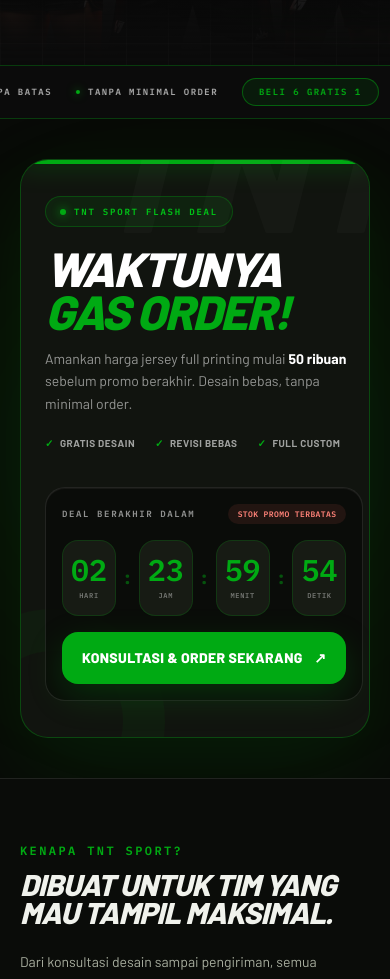
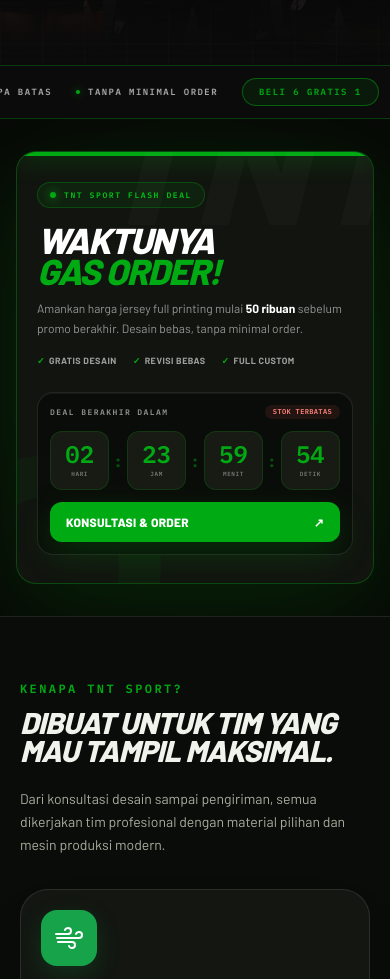
Before and after one commit to ersetdigital-sudo/tntsport, a Next.js app: page /katalog in a window 390 px wide. Shown: the part 923-1902 px from the top of the page. Built offline with nearby package versions, Linux system fonts and the light colour scheme; no server answers; the database is empty; a web font is replaced by a local one.

Commit message:
fix: Flash Sale responsive mobile layout improvements

```diff
--- a/app/katalog/page.tsx
+++ b/app/katalog/page.tsx
@@ -342,43 +342,43 @@
 
 function FlashSale({ waLink }: { waLink: string }) {
   return (
-    <section id="flash-sale" className="grid-noise relative overflow-hidden border-b border-white/10 bg-[#080a07] px-5 py-10 text-white lg:px-8 lg:py-14">
+    <section id="flash-sale" className="grid-noise relative overflow-hidden border-b border-white/10 bg-[#080a07] px-4 py-8 text-white sm:px-5 sm:py-10 lg:px-8 lg:py-14">
       <div className="pointer-events-none absolute left-1/2 top-1/2 h-72 w-72 -translate-x-1/2 -translate-y-1/2 rounded-full bg-[#00aa13]/15 blur-[110px]" />
-      <div className="relative mx-auto max-w-7xl overflow-hidden rounded-[1.75rem] border border-[#00aa13]/35 bg-[#11140f] shadow-[0_28px_90px_rgba(0,170,19,.12)]">
+      <div className="relative mx-auto max-w-7xl overflow-hidden rounded-2xl border border-[#00aa13]/35 bg-[#11140f] shadow-[0_28px_90px_rgba(0,170,19,.12)] sm:rounded-[1.75rem]">
         <div className="absolute inset-x-0 top-0 h-1 bg-[#00aa13] shadow-[0_0_24px_rgba(0,170,19,.8)]" />
         <div className="pointer-events-none absolute -right-8 -top-20 select-none text-[170px] font-black italic leading-none text-white/[.025] sm:text-[240px]">TNT</div>
         <div className="pointer-events-none absolute -bottom-24 -left-20 h-56 w-56 rounded-full border-[42px] border-[#00aa13]/5" />
 
-        <div className="relative grid gap-9 px-6 py-9 sm:px-9 sm:py-11 lg:grid-cols-[1fr_1.05fr] lg:items-center lg:px-12">
+        <div className="relative grid gap-6 px-5 py-7 sm:px-9 sm:py-11 lg:grid-cols-[1fr_1.05fr] lg:items-center lg:gap-9 lg:px-12">
           <div>
-            <div className="inline-flex items-center gap-2 rounded-full border border-[#00aa13]/30 bg-[#00aa13]/10 px-3.5 py-2 text-[9px] font-black uppercase tracking-[.2em] text-[#00c317] sm:text-[10px]"
+            <div className="inline-flex items-center gap-2 rounded-full border border-[#00aa13]/30 bg-[#00aa13]/10 px-3 py-1.5 text-[8px] font-black uppercase tracking-[.2em] text-[#00c317] sm:px-3.5 sm:py-2 sm:text-[10px]"
                  style={{ fontFamily: "var(--font-mono)" }}>
               <span className="h-1.5 w-1.5 animate-pulse rounded-full bg-[#00aa13] shadow-[0_0_10px_#00aa13]" />
               TNT Sport Flash Deal
             </div>
-            <h2 className="mt-5 text-5xl font-black uppercase leading-[.88] tracking-[-.035em] sm:text-6xl"
+            <h2 className="mt-4 text-4xl font-black uppercase leading-[.88] tracking-[-.035em] sm:mt-5 sm:text-5xl lg:text-6xl"
                 style={{ fontFamily: "var(--font-sans)", fontStretch: "condensed", fontStyle: "italic" }}>
               Waktunya<br /><span className="text-[#00aa13]">Gas Order!</span>
             </h2>
-            <p className="mt-4 max-w-md text-sm leading-relaxed text-white/55 sm:text-base">
+            <p className="mt-3 max-w-md text-xs leading-relaxed text-white/55 sm:mt-4 sm:text-sm lg:text-base">
               Amankan harga jersey full printing mulai <strong className="text-white">50 ribuan</strong> sebelum promo berakhir. Desain bebas, tanpa minimal order.
             </p>
-            <div className="mt-5 flex flex-wrap gap-x-5 gap-y-2 text-[10px] font-bold uppercase tracking-wider text-white/60">
-              <span><b className="mr-1.5 text-[#00aa13]">✓</b>Gratis desain</span>
-              <span><b className="mr-1.5 text-[#00aa13]">✓</b>Revisi bebas</span>
-              <span><b className="mr-1.5 text-[#00aa13]">✓</b>Full custom</span>
+            <div className="mt-4 flex flex-wrap gap-x-4 gap-y-1.5 text-[9px] font-bold uppercase tracking-wider text-white/60 sm:mt-5 sm:gap-x-5 sm:text-[10px]">
+              <span><b className="mr-1 text-[#00aa13] sm:mr-1.5">✓</b>Gratis desain</span>
+              <span><b className="mr-1 text-[#00aa13] sm:mr-1.5">✓</b>Revisi bebas</span>
+              <span><b className="mr-1 text-[#00aa13] sm:mr-1.5">✓</b>Full custom</span>
             </div>
           </div>
 
-          <div className="rounded-2xl border border-white/10 bg-[#090b08]/80 p-4 shadow-[inset_0_1px_0_rgba(255,255,255,.05)] sm:p-6">
-            <div className="flex items-center justify-between gap-3">
-              <p className="text-[9px] font-black uppercase tracking-[.18em] text-white/55 sm:text-[10px]"
+          <div className="rounded-xl border border-white/10 bg-[#090b08]/80 p-3 shadow-[inset_0_1px_0_rgba(255,255,255,.05)] sm:rounded-2xl sm:p-5 lg:p-6">
+            <div className="flex items-center justify-between gap-2">
+              <p className="text-[8px] font-black uppercase tracking-[.18em] text-white/55 sm:text-[10px]"
                  style={{ fontFamily: "var(--font-mono)" }}>
                 Deal berakhir dalam
               </p>
-              <span className="rounded-full bg-[#f36458]/10 px-2.5 py-1 text-[8px] font-bold uppercase tracking-wider text-[#ff8278]"
+              <span className="rounded-full bg-[#f36458]/10 px-2 py-0.5 text-[7px] font-bold uppercase tracking-wider text-[#ff8278] sm:px-2.5 sm:py-1 sm:text-[8px]"
                     style={{ fontFamily: "var(--font-mono)" }}>
-                Stok promo terbatas
+                Stok terbatas
               </span>
             </div>
             <FlashSaleTimer />
@@ -386,9 +386,9 @@
               href={waLink}
               target="_blank"
               rel="noopener noreferrer"
-              className="mt-4 flex w-full items-center justify-between rounded-xl bg-[#00aa13] px-5 py-4 text-sm font-black uppercase tracking-wide text-white shadow-[0_12px_35px_rgba(0,170,19,.22)] transition hover:-translate-y-1 hover:bg-[#00c317]"
+              className="mt-3 flex w-full items-center justify-between rounded-lg bg-[#00aa13] px-4 py-3 text-xs font-black uppercase tracking-wide text-white shadow-[0_12px_35px_rgba(0,170,19,.22)] transition hover:-translate-y-1 hover:bg-[#00c317] sm:mt-4 sm:rounded-xl sm:px-5 sm:py-4 sm:text-sm"
             >
-              <span>Konsultasi &amp; Order Sekarang</span>
+              <span>Konsultasi &amp; Order</span>
               <span aria-hidden="true">↗</span>
             </a>
           </div>
--- a/components/FlashSaleTimer.tsx
+++ b/components/FlashSaleTimer.tsx
@@ -31,12 +31,12 @@
 
 function TimeBlock({ value, label }: { value: number; label: string }) {
   return (
-    <div className="min-w-0 flex-1 rounded-xl border border-[#00aa13]/20 bg-[#171b14] px-2 py-3.5 text-center sm:px-3">
-      <strong className="block text-3xl font-black leading-none text-[#00aa13] sm:text-4xl"
+    <div className="min-w-0 flex-1 rounded-lg border border-[#00aa13]/20 bg-[#171b14] px-1.5 py-2.5 text-center sm:rounded-xl sm:px-3 sm:py-3.5">
+      <strong className="block text-2xl font-black leading-none text-[#00aa13] sm:text-3xl lg:text-4xl"
               style={{ fontFamily: "var(--font-mono)" }}>
         {String(value).padStart(2, "0")}
       </strong>
-      <span className="mt-1.5 block text-[7px] font-bold uppercase tracking-widest text-white/40 sm:text-[8px]"
+      <span className="mt-1 block text-[6px] font-bold uppercase tracking-widest text-white/40 sm:mt-1.5 sm:text-[7px] lg:text-[8px]"
             style={{ fontFamily: "var(--font-mono)" }}>
         {label}
       </span>
@@ -46,7 +46,7 @@
 
 function Separator() {
   return (
-    <span className="shrink-0 text-lg font-black text-[#00aa13]/45 sm:text-xl"
+    <span className="shrink-0 text-base font-black text-[#00aa13]/45 sm:text-lg lg:text-xl"
           style={{ fontFamily: "var(--font-mono)" }}>
       :
     </span>
@@ -78,7 +78,7 @@
   }, []);
 
   return (
-    <div className="mt-4 flex items-center justify-center gap-1.5 sm:gap-2.5"
+    <div className="mt-3 flex items-center justify-center gap-1 sm:mt-4 sm:gap-2 lg:gap-2.5"
          aria-label="Hitung mundur flash sale">
       <TimeBlock value={time.days} label="Hari" />
       <Separator />
```
